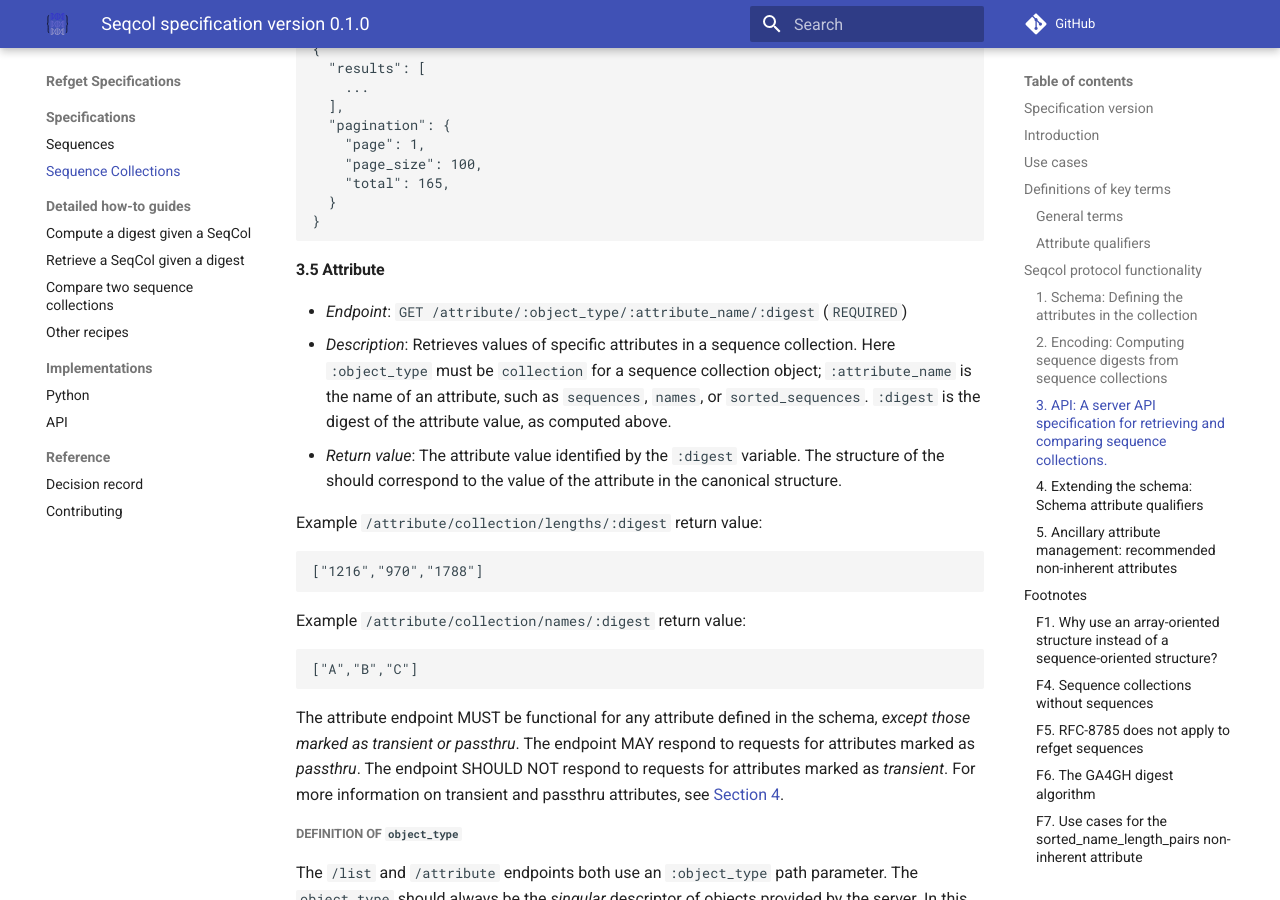
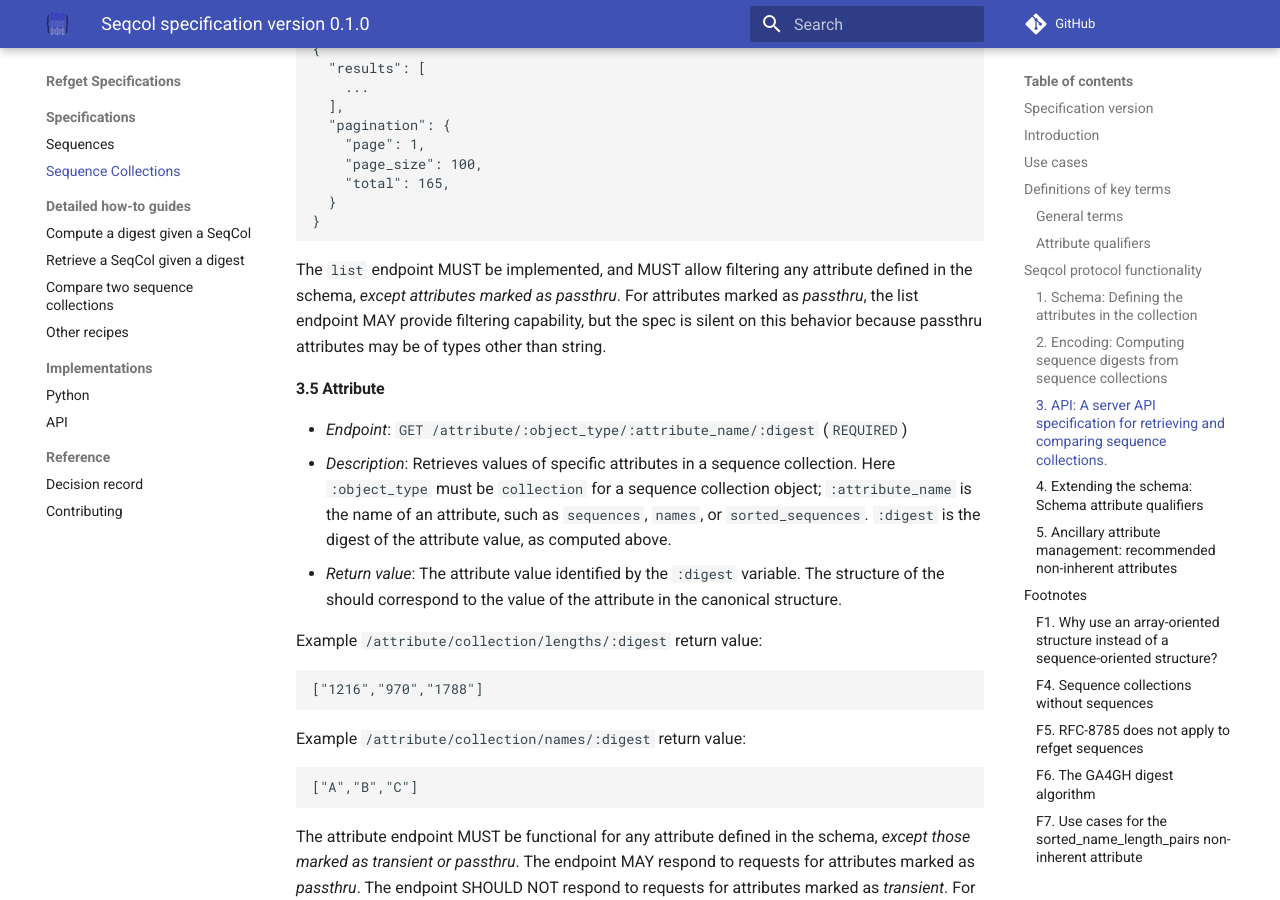
Before and after one commit to ga4gh/refget, an MkDocs documentation site: the page built from docs/seqcol.md, in a window 1280 px wide and 900 px high, scrolled down 13960 px. Built offline with MkDocs 1.6.1 and Material for MkDocs 9.7.7, drawn with Linux system fonts in a browser that asks for light colours; comment, search, counter and statistics services are not loaded; some of the changed text lies outside the part shown.

````diff
--- a/docs/seqcol.md
+++ b/docs/seqcol.md
@@ -485,6 +485,8 @@ Example return value:
 }
 ```
 
+The `list` endpoint MUST be implemented, and MUST allow filtering any attribute defined in the schema, *except attributes marked as passthru*.
+For attributes marked as *passthru*, the list endpoint MAY provide filtering capability, but the spec is silent on this behavior because passthru attributes may be of types other than string.
 
 #### 3.5 Attribute
 
````
Also changed, not shown: other parts of docs/seqcol.md (+1 -1 lines).
